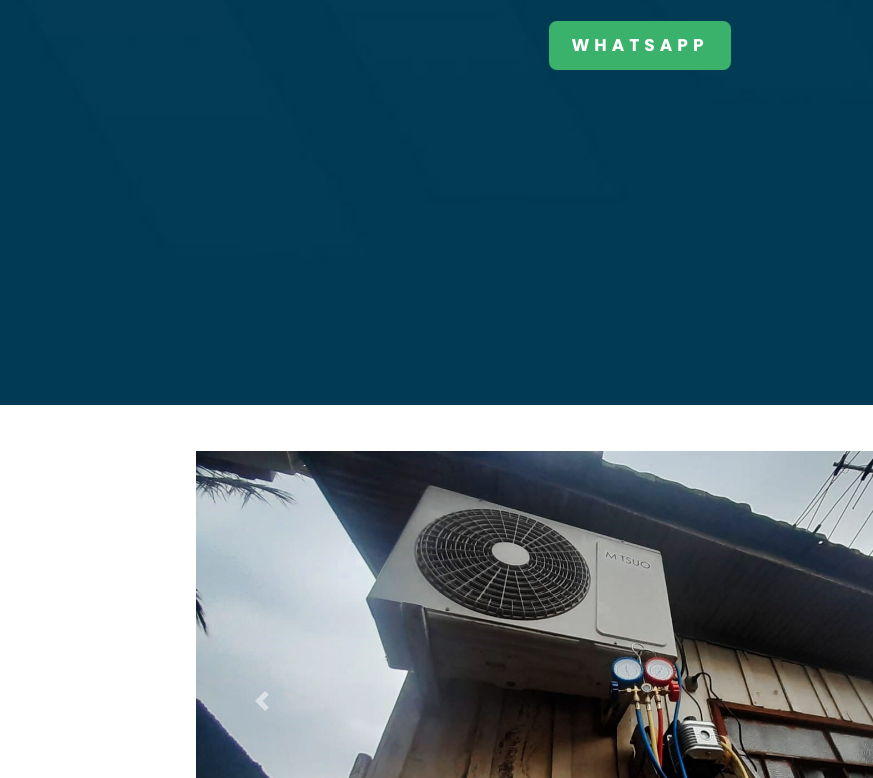
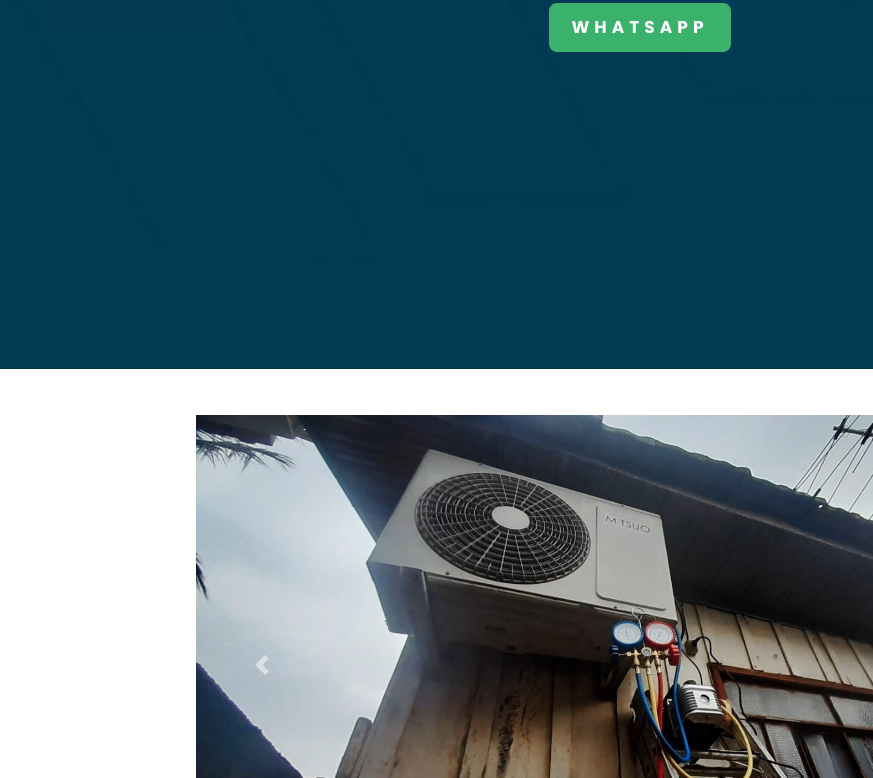
Before and after one commit to nathanhenrick/climatizaPerola, a plain HTML site: page index.html in a window 1280 px wide. Shown: the part 437-1215 px from the top of the page, without its empty margins (0-873 px from the left). Drawn offline with nearby package versions, Linux system fonts and the light colour scheme.

Commit message:
adjustement hero height

```diff
--- a/css/style.css
+++ b/css/style.css
@@ -105,7 +105,7 @@ nav {
     background-size: cover;
     background-repeat: no-repeat;
 
-    height: 100vh;
+    height: calc(100vh - 36px);
     display: flex;
     align-items: center;
     justify-content: center;
```
